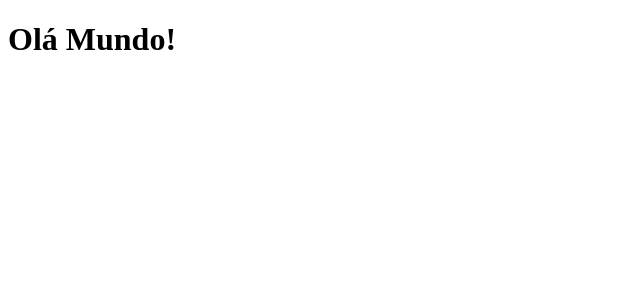
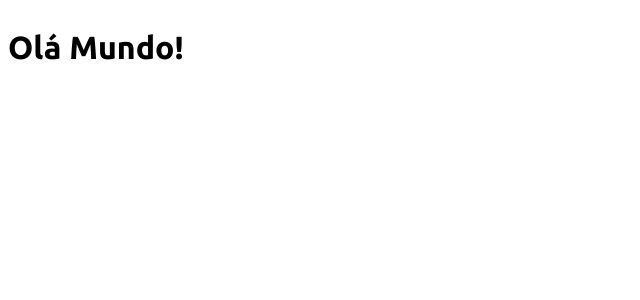
Before and after one commit to wilson-developer-git/springboot-react-sds3, a React (Create React App) app in the folder frontend/: page / in a window 1280 px wide. Shown: the top 300 px of the page, without its empty margins (0-640 px from the left). Built offline with nearby package versions, Linux system fonts and the light colour scheme.

Commit message:
Bootstrap instalado

```diff
--- a/frontend/package.json
+++ b/frontend/package.json
@@ -3,6 +3,9 @@
   "version": "0.1.0",
   "private": true,
   "dependencies": {
+    "3": "^2.1.0",
+    "-": "^0.0.1",
+    "@testing-library/dom": "^7.30.4",
     "@testing-library/jest-dom": "^5.11.4",
     "@testing-library/react": "^11.1.0",
     "@testing-library/user-event": "^12.1.10",
@@ -10,6 +13,9 @@
     "@types/node": "^12.0.0",
     "@types/react": "^17.0.0",
     "@types/react-dom": "^17.0.0",
+    "bootstrap": "^4.6.0",
+    "jquery": "1.9.1",
+    "popper.js": "^1.16.1",
     "react": "^17.0.2",
     "react-dom": "^17.0.2",
     "react-scripts": "4.0.3",
--- /dev/null
+++ b/frontend/src/assets/css/styles.css
@@ -0,0 +1,33 @@
+@import url('https://fonts.googleapis.com/css2?family=Ubuntu:wght@300;400;500;700&display=swap');
+:root {
+    --color-primary: #FF8400;
+}
+
+html,
+body {
+    height: 100%;
+    font-family: "Ubuntu", sans-serif;
+}
+
+#root {
+    display: flex;
+    flex-direction: column;
+    height: 100%;
+}
+
+.content {
+    flex: 1 0 auto;
+}
+
+.footer {
+    flex-shrink: 0;
+    text-align: center;
+}
+
+.bg-primary {
+    background-color: var(--color-primary) !important;
+}
+
+.text-primary {
+    color: var(--color-primary) !important;
+}
--- a/frontend/src/index.tsx
+++ b/frontend/src/index.tsx
@@ -1,7 +1,7 @@
 import React from 'react';
 import ReactDOM from 'react-dom';
+import 'assets/css/styles.css';
 import App from './App';
-
 
 ReactDOM.render(
   <React.StrictMode>
```
Also changed, not shown: 1 other file (tests, documents, lock files or other folders).
